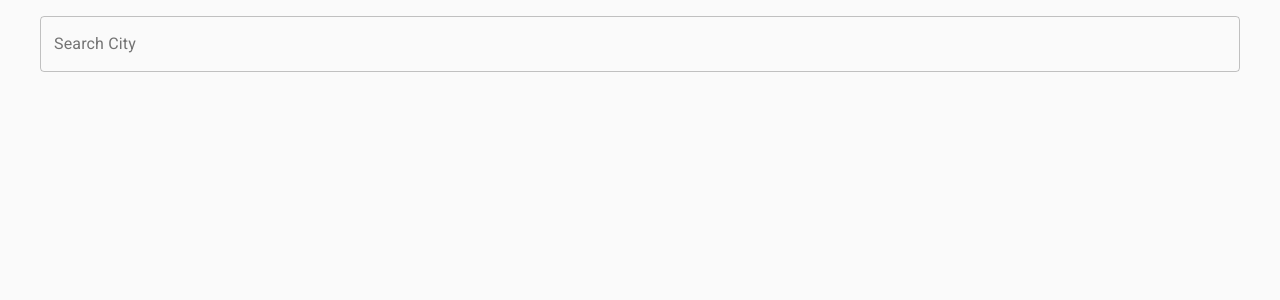
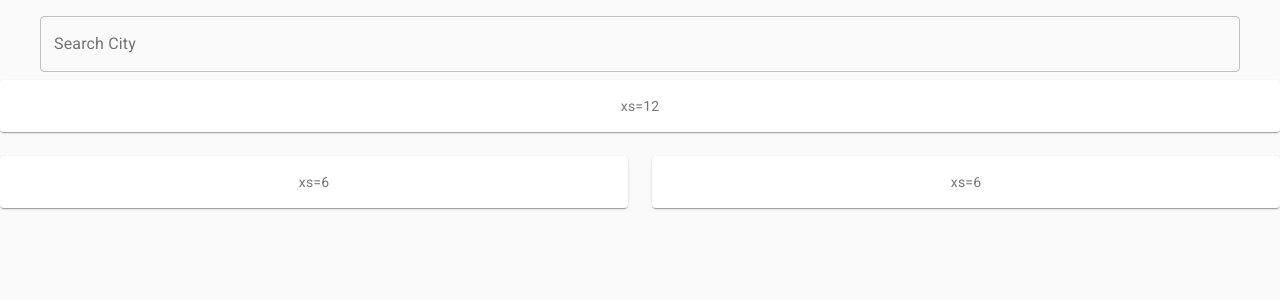
Before and after one commit to yhoseffe/weather, a Next.js app: page / in a window 1280 px wide. Shown: the top 300 px of the page. Built offline with nearby package versions, Linux system fonts and the light colour scheme.

Commit message:
add forecast container

```diff
--- a/pages/index.tsx
+++ b/pages/index.tsx
@@ -2,6 +2,7 @@
 
 import React from 'react'
 import Home from '@components/atoms/Cotainer/search'
+import CenteredGrid from '@components/atoms/Cotainer/forecast'
 // import SEO from '@components/SEO'
 
 const HomePage: React.FC = () => {
@@ -9,6 +10,7 @@ const HomePage: React.FC = () => {
     <>
       {/* <SEO title="Weather forecast" description="A 3-day weather forecasting app" /> */}
       <Home />
+      <CenteredGrid />
     </>
   )
 }
```
